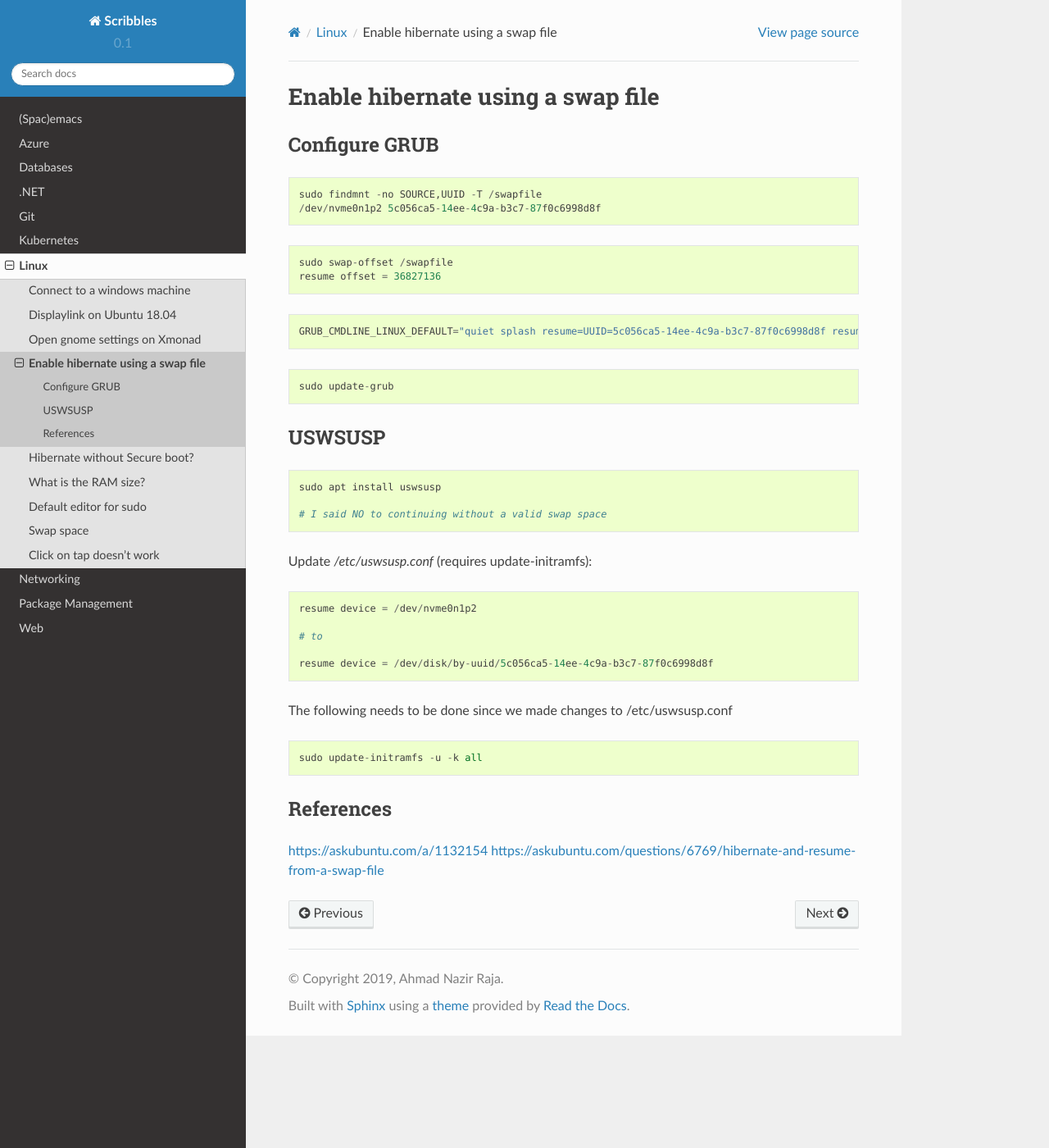
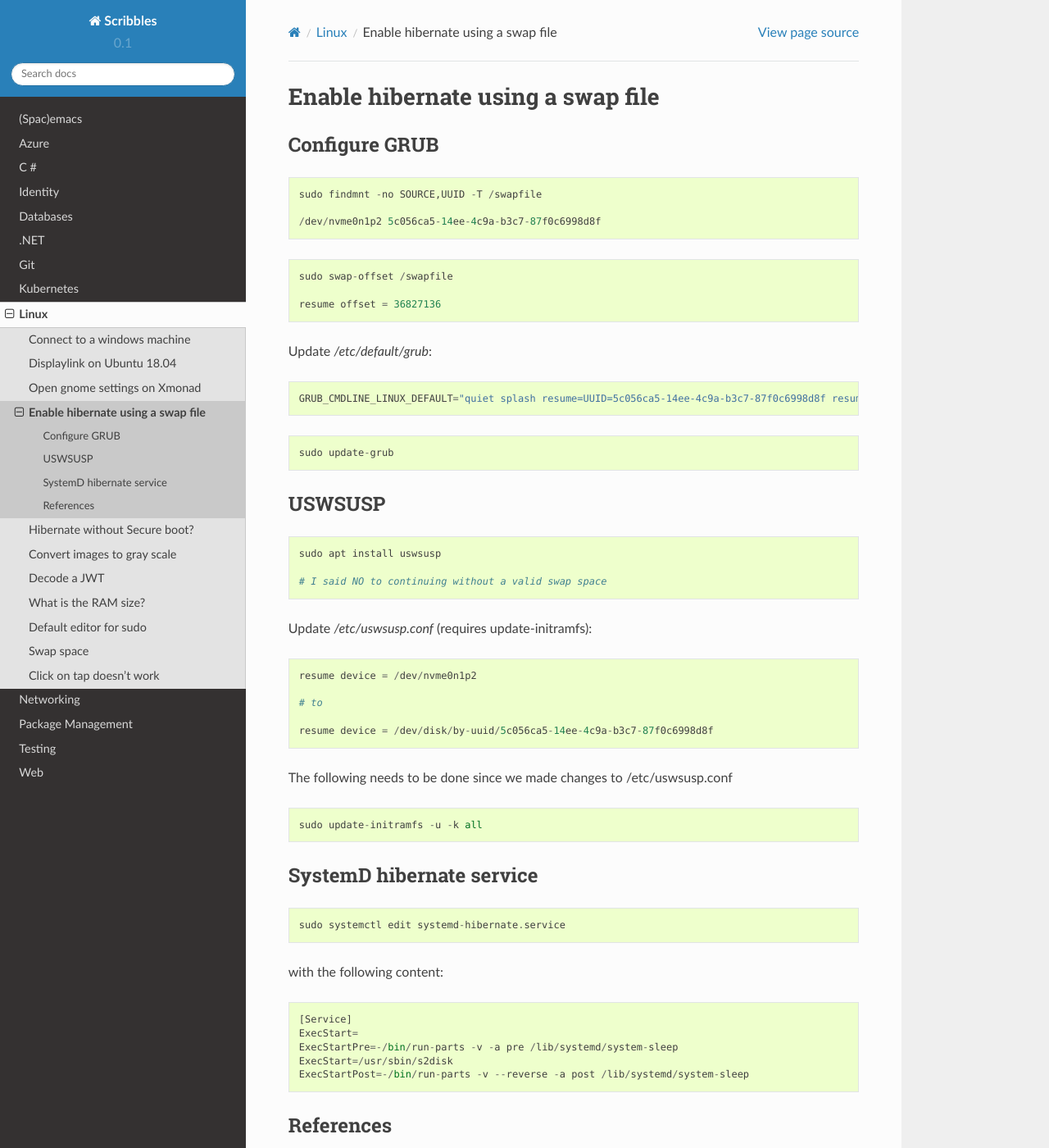
Before and after one commit to ahmadnazir/scribbles, a Sphinx documentation site: the page built from source/linux/hibernate.rst, in a window 1280 px wide and 1400 px high. Shown: the whole window at 82% size. Built offline with Sphinx 7.4.7 and the Read the Docs theme 2.0.0, drawn with Linux system fonts in a browser that asks for light colours.

Commit message:
Some notes about authentication / linux / testing

```diff
--- /dev/null
+++ b/source/identity.rst
@@ -0,0 +1,7 @@
+Identity
+========
+
+.. toctree::
+   :glob:
+
+   identity/*
--- a/source/index.rst
+++ b/source/index.rst
@@ -22,6 +22,8 @@
 
    (Spac)emacs <emacs>
    azure
+   csharp
+   identity
    database
    dotnet
    git
@@ -29,6 +31,7 @@
    linux
    networking
    Package Management <provision>
+   testing
    web
 
 ..
--- a/source/linux/hibernate.rst
+++ b/source/linux/hibernate.rst
@@ -7,12 +7,16 @@
 .. code::
 
    sudo findmnt -no SOURCE,UUID -T /swapfile
+
    /dev/nvme0n1p2 5c056ca5-14ee-4c9a-b3c7-87f0c6998d8f
 
 .. code::
 
    sudo swap-offset /swapfile
+
    resume offset = 36827136
+
+Update `/etc/default/grub`:
 
 .. code::
 
@@ -52,6 +56,23 @@
 
    sudo update-initramfs -u -k all
 
+SystemD hibernate service
+-------------------------
+
+.. code::
+
+   sudo systemctl edit systemd-hibernate.service
+
+with the following content:
+
+.. code::
+
+   [Service]
+   ExecStart=
+   ExecStartPre=-/bin/run-parts -v -a pre /lib/systemd/system-sleep
+   ExecStart=/usr/sbin/s2disk
+   ExecStartPost=-/bin/run-parts -v --reverse -a post /lib/systemd/system-sleep
+
 References
 ----------
 
--- /dev/null
+++ b/source/linux/image-grayscale.rst
@@ -0,0 +1,6 @@
+Convert images to gray scale
+============================
+
+.. code::
+
+   find ./ -name *.gif -print0 | xargs -0 -I _FN_ convert _FN_ -colorspace gray _FN_
--- /dev/null
+++ b/source/testing.rst
@@ -0,0 +1,7 @@
+Testing
+=======
+
+.. toctree::
+   :glob:
+
+   testing/*
```
Also changed, not shown: source/dotnet/authentication.rst (added, +14 -0 lines), source/identity/oauth-vs-openidconnect.rst (added, +15 -0 lines), source/linux/jwt-decode.rst (added, +15 -0 lines), source/networking/wifi.rst (added, +15 -0 lines), source/provision/apt.rst (added, +21 -0 lines), source/testing/guidelines.rst (added, +27 -0 lines), source/testing/pact.rst (added, +25 -0 lines), source/linux/swap-space.rst (line endings or trailing spaces), 1 other file.
